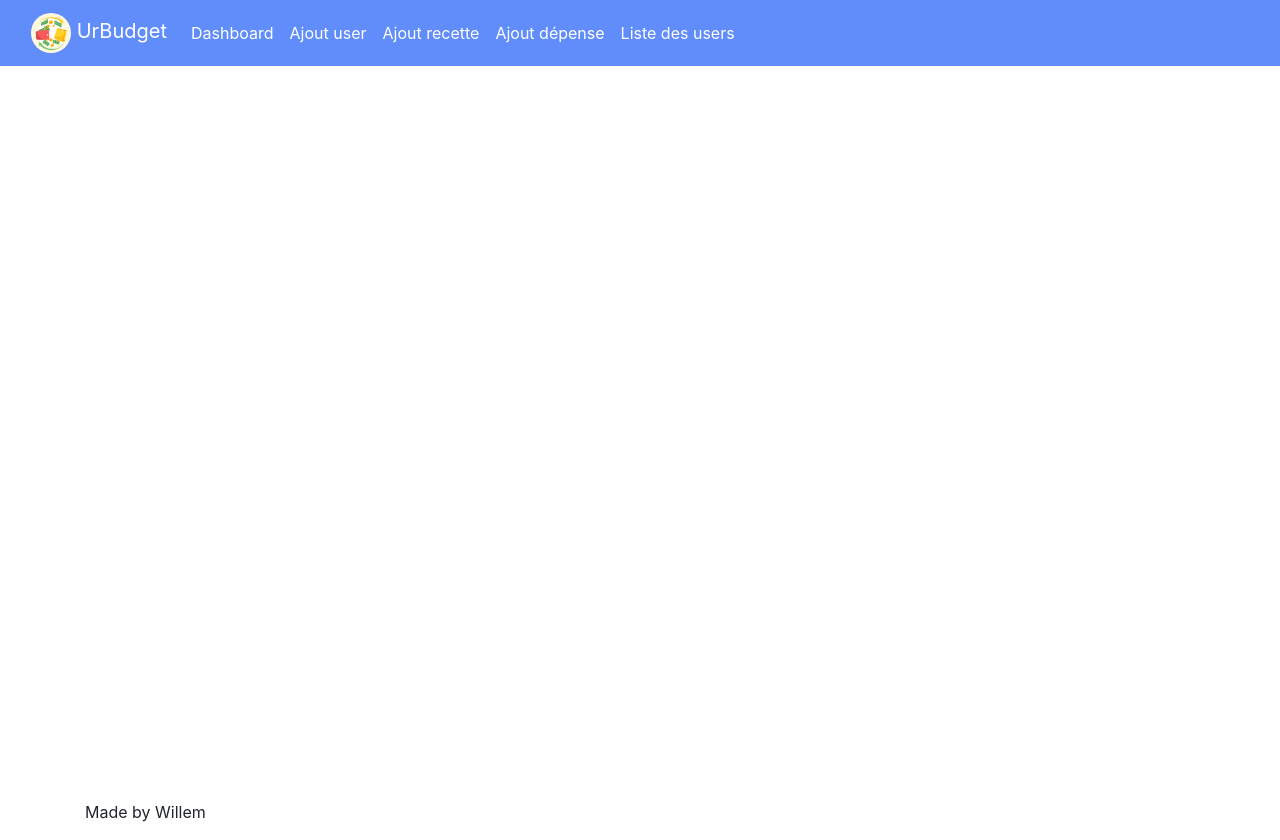
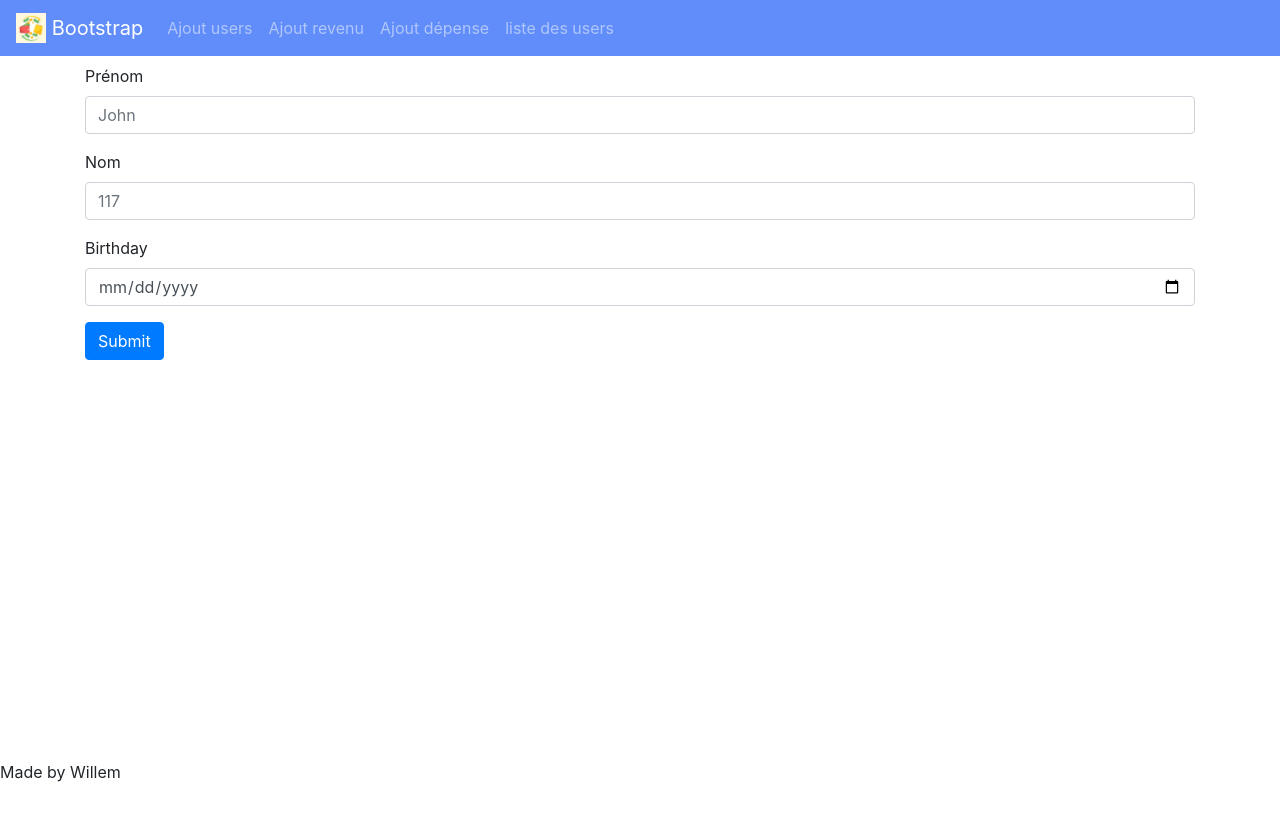
Before and after one commit to WillemPreterre/Budget, a PHP site: page /user_plus.php in a window 1280 px wide. After the commit the page ends 782 px from the top, so only its background shows below. Run offline with PHP 8.4, Linux system fonts and the light colour scheme.

Commit message:
Index + liste + début user

```diff
--- a/assets/css/style.css
+++ b/assets/css/style.css
@@ -14,13 +14,12 @@ body {
                                     @@@HEADER
 
 ---------------------------------------------------------------------------------------*/
-.navbar{
+ .bg-persoUn{
     background-color: #608DF9 !important;
-    position: fixed !important;
-    width: 100% !important;
+
 }
 
-nav a {
+/* nav a {
     color: white !important;
     border-radius: 100px;
 }
@@ -32,7 +31,7 @@ nav a img{
 
 nav li:last-child {
     color: #608DF9 !important ;
-}
+} */
 
 /* -----------------------------------------------------------------------------------
 
@@ -43,16 +42,15 @@ nav li:last-child {
 .img-index {
     border-radius: 53px !important;
     box-shadow: black 0px 1px 7px !important;
-    width: 350px !important;
+    width: 340px !important;
     margin-left: auto;
     margin-right: auto;
 }
 
 .button-start {
-    width: 200px !important;
-    height: 50px;
-    margin-left: auto;
-    margin-right: auto;
+
+    color: white !important;
+
     border-radius: 20px !important;
 }
 
@@ -65,7 +63,5 @@ nav li:last-child {
 footer{
     position:absolute;
     bottom:0;
-    width:100%;
-    padding-top:50px;
-    height:50px;
+
     }
--- a/budget.sql
+++ b/budget.sql
@@ -20,7 +20,7 @@ SET time_zone = "+00:00";
 --
 -- Base de données : `budget`
 --
-
+use `budget`
 -- --------------------------------------------------------
 
 --
--- /dev/null
+++ b/config.php
@@ -0,0 +1,6 @@
+<?php
+
+define('DB_NAME', 'budget');
+define('USER', 'root');
+define('PWD', '');
+define('HOST', 'localhost');
--- a/dashboard.php
+++ b/dashboard.php
@@ -1,5 +1,6 @@
+<?php require_once 'function.php'; ?>
 <?php require_once 'inc/header.php'; ?>
 <body>
 
-</body>
+
 <?php require_once 'inc/footer.php'; ?>
--- a/db.php
+++ b/db.php
@@ -1,4 +1,6 @@
 <?php
+
+// require_once `config.php`;
 
 define('DB_NAME', 'budget');
 define('USER', 'root');
--- /dev/null
+++ b/function.php
@@ -0,0 +1,23 @@
+<?php
+require_once 'db.php';
+
+function get_users()
+{
+    $db = db(); // connexion à la base, création d'un objet PDO, stocké dans $db
+    $sql = <<<EOD
+            select * from users;
+EOD;
+
+    // exécute la requête
+    $postsStmt = $db->query($sql); // Récupère le jeu de données (objet PDO statement)
+    $users = $postsStmt->fetchAll();
+    return $users;
+}
+
+?>
+<?php
+// $prenom = $_POST['first-name'];
+// $nom = $_POST['last-name'];
+// $date = $_POST['date'];
+
+?>
--- a/inc/footer.php
+++ b/inc/footer.php
@@ -1,11 +1,5 @@
 <footer>
-    <div class="container">
-        <div class="row">
-            <div class="col">
-                <p>Made by Willem</p>
-            </div>
-        </div>
-    </div>
+    <p>Made by Willem</p>
 </footer>
 <script src="/assets/js/script.js"></script>
 <script src="https://code.jquery.com/jquery-3.5.1.slim.min.js" integrity="sha384-DfXdz2htPH0lsSSs5nCTpuj/zy4C+OGpamoFVy38MVBnE+IbbVYUew+OrCXaRkfj" crossorigin="anonymous"></script>
--- a/inc/header.php
+++ b/inc/header.php
@@ -1,5 +1,5 @@
 <!DOCTYPE html>
-<html lang="en">
+<html lang="fr">
 
 <head>
     <meta charset="UTF-8">
@@ -11,40 +11,29 @@
     <link rel="stylesheet" href="/assets/css/style.css">
 </head>
 <header>
-  <nav class="navbar navbar-expand-lg">
-    <div class="container-fluid">
-
+    <nav class="navbar navbar-expand-lg navbar-dark bg-persoUn">
         <a class="navbar-brand" href="index.php">
-          <img src="/img/3516563.jpg" alt="" width="30" height="24" >
-          UrBudget
+            <img src="img/3516563.jpg" width="30" height="30" class="d-inline-block align-top" alt="">
+            Bootstrap
         </a>
-      <button class="navbar-toggler" type="button" data-bs-toggle="collapse" data-bs-target="#navbarSupportedContent" aria-controls="navbarSupportedContent" aria-expanded="false" aria-label="Toggle navigation">
+        <button class="navbar-toggler" type="button" data-toggle="collapse" data-target="#navbarNav" aria-controls="navbarNav" aria-expanded="false" aria-label="Toggle navigation">
             <span class="navbar-toggler-icon"></span>
         </button>
-      <div class="collapse navbar-collapse" id="navbarSupportedContent">
-        <ul class="navbar-nav me-auto mb-2 mb-lg-0">
+        <div class="collapse navbar-collapse" id="navbarNav">
+            <ul class="navbar-nav">
                 <li class="nav-item">
-            <a class="nav-link active" aria-current="page" href="dashboard.php">Dashboard</a>
+                    <a class="nav-link" href="/user_plus.php">Ajout users</a>
                 </li>
-
                 <li class="nav-item">
-            <a class="nav-link" href="user_plus.php">Ajout user</a>
+                    <a class="nav-link" href="/revenu_plus.php">Ajout revenu</a>
                 </li>
-
                 <li class="nav-item">
-            <a class="nav-link" href="recette_plus.php">Ajout recette</a>
+                    <a class="nav-link" href="/depense_plus.php">Ajout dépense</a>
                 </li>
-
                 <li class="nav-item">
-            <a class="nav-link" href="depense_plus.php">Ajout dépense</a>
+                    <a class="nav-link" href="/user_list.php">liste des users</a>
                 </li>
-
-          <li class="nav-item">
-            <a class="nav-link" href="user_list.php">Liste des users</a>
-          </li>
-
             </ul>
-      </div>
         </div>
     </nav>
 </header>
--- a/user_detail.php
+++ b/user_detail.php
@@ -1,6 +1,6 @@
-
+<?php require_once 'function.php'; ?>
 <?php require_once 'inc/header.php'; ?>
 <body>
 
-</body>
+
 <?php require_once 'inc/footer.php'; ?>
--- a/user_plus.php
+++ b/user_plus.php
@@ -1,6 +1,68 @@
+<?php require_once 'inc/header.php'; ?>
+<?php require_once 'function.php'; ?>
 
-<?php require_once 'inc/header.php'; ?>
 <body>
+    <div class="container">
+        <div class="row">
+            <div class="col">
+                <form method="POST">
+                    <div class="form-group mt-2">
+                        <label for="first-name">Prénom</label>
+                        <input type="text" class="form-control" id="first-name " placeholder="John" name="first-name">
+                    </div>
 
-</body>
-<?php require_once 'inc/footer.php'; ?>
+                    <div class="form-group">
+                        <label for="last-name">Nom</label>
+                        <input type="text" class="form-control" id="last-name" placeholder="117" name="last-name">
+                    </div>
+
+                    <div class="form-group">
+                        <label for="birthdaydate">Birthday</label>
+                        <input type="date" class="form-control" id="birthdaydate" name="date">
+                    </div>
+                    <button type="submit" class="btn btn-primary">Submit</button><br>
+                    <?php
+
+                    if ($_SERVER["REQUEST_METHOD"] == "POST") {
+                        // collect value of input field
+                        $firstName = $_POST['first-name'];
+                        if (empty($firstName)) {
+                            echo "Prénom est vide";
+                        } else {
+                            echo $firstName;
+                        }
+                    }
+                    ?><br>
+
+                    <?php
+                    if ($_SERVER["REQUEST_METHOD"] == "POST") {
+                        // collect value of input field
+                        $lastName = $_POST['last-name'];
+                        if (empty($lastName)) {
+                            echo "Nom est vide";
+                        } else {
+                            echo $lastName;
+                        }
+                    }
+                    ?><br>
+
+                    <?php
+                    if ($_SERVER["REQUEST_METHOD"] == "POST") {
+                        // collect value of input field
+                        $date = $_POST['date'];
+                        if (empty($date)) {
+                            echo "Date est vide";
+                        } else {
+                            echo $date;
+                        }
+                    }
+
+
+                    ?><br>
+                </form>
+            </div>
+        </div>
+    </div>
+
+
+    <?php require_once 'inc/footer.php'; ?>
```
Also changed, not shown: index.php (+16 -5 lines), user_list.php (+33 -2 lines). Lines whose indentation alone changed are shown as unchanged.
